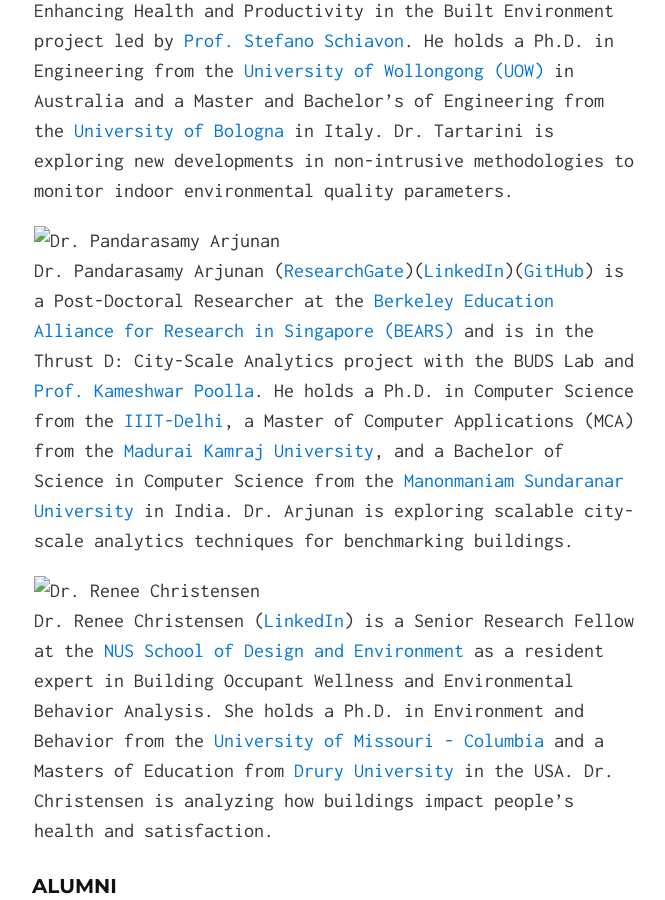
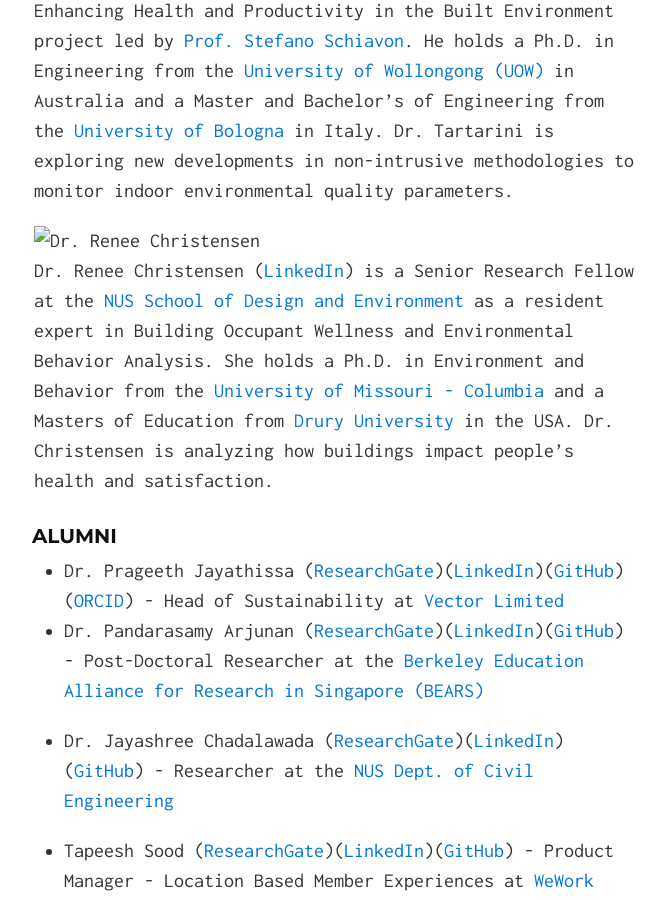
Before and after one commit to buds-lab/buds-lab.github.io, a Jekyll site: the page built from index.md, in a window 1280 px wide and 900 px high, scrolled down 6054 px. Shown: the whole window, without its empty margins (306-971 px from the left). Built offline with Jekyll 4.4.1, drawn with Linux system fonts in a browser that asks for light colours.

Commit message:
moved samy

```diff
--- a/index.md
+++ b/index.md
@@ -108,8 +108,7 @@ Yi Ting Teo is a Student Researcher at NUS in the BUDS Lab. She is a student in
 ![Dr. Federico Tartarini](buds-lab.github.io/federico.png)
 Dr. Federico Tartarini ([ResearchGate](https://www.researchgate.net/profile/Federico_Tartarini/research){:target="_blank"})([LinkedIn](https://www.linkedin.com/in/federico-tartarini-3991995b/){:target="_blank"})([GitHub](https://github.com/FedericoTartarini){:target="_blank"})([ORCID](https://orcid.org/0000-0002-8739-5062){:target="_blank"})([Google Scholar](https://scholar.google.com.sg/citations?user=QcamSPwAAAAJ&hl=en){:target="_blank"}) is a Post-Doctoral Researcher at the [Berkeley Education Alliance for Research in Singapore (BEARS)](http://sinberbest.berkeley.edu/){:target="_blank"} and is in the Theme A: Human-Building Nexus - Enhancing Health and Productivity in the Built Environment project led by [Prof. Stefano Schiavon](https://ced.berkeley.edu/ced/faculty-staff/stefano-schiavon){:target="_blank"}. He holds a Ph.D. in Engineering from the [University of Wollongong (UOW)](https://www.uow.edu.au/){:target="_blank"} in Australia and a Master and Bachelor's of Engineering from the [University of Bologna](https://www.unibo.it/en/homepage){:target="_blank"} in Italy. Dr. Tartarini is exploring new developments in non-intrusive methodologies to monitor indoor environmental quality parameters.
 
-![Dr. Pandarasamy Arjunan](buds-lab.github.io/samyarjunan.jpeg)
-Dr. Pandarasamy Arjunan ([ResearchGate](https://www.researchgate.net/profile/Pandarasamy_Arjunan){:target="_blank"})([LinkedIn](https://www.linkedin.com/in/pandarasamy-arjunan-5580a215/){:target="_blank"})([GitHub](https://github.com/HiSamy){:target="_blank"}) is a Post-Doctoral Researcher at the [Berkeley Education Alliance for Research in Singapore (BEARS)](http://sinberbest.berkeley.edu/){:target="_blank"} and is in the Thrust D: City-Scale Analytics project with the BUDS Lab and [Prof. Kameshwar Poolla](https://www2.eecs.berkeley.edu/Faculty/Homepages/poolla.html){:target="_blank"}. He holds a Ph.D. in Computer Science from the [IIIT-Delhi](https://iiitd.ac.in/){:target="_blank"}, a Master of Computer Applications (MCA) from the [Madurai Kamraj University](http://mkuniversity.ac.in/new/){:target="_blank"}, and a Bachelor of Science in Computer Science from the [Manonmaniam Sundaranar University](https://www.msuniv.ac.in/){:target="_blank"} in India. Dr. Arjunan is exploring scalable city-scale analytics techniques for benchmarking buildings.
+
 
 ![Dr. Renee Christensen](buds-lab.github.io/renee.jpeg)
 Dr. Renee Christensen ([LinkedIn](https://www.linkedin.com/in/renee-christensen-66843688/){:target="_blank"}) is a Senior Research Fellow at the [NUS School of Design and Environment](http://www.sde.nus.edu.sg/){:target="_blank"} as a resident expert in Building Occupant Wellness and Environmental Behavior Analysis. She holds a Ph.D. in Environment and Behavior from the [University of Missouri - Columbia](https://missouri.edu/){:target="_blank"} and a Masters of Education from [Drury University](https://www.drury.edu/){:target="_blank"} in the USA. Dr. Christensen is analyzing how buildings impact people's health and satisfaction.
@@ -121,6 +120,11 @@ Dr. Renee Christensen ([LinkedIn](https://www.linkedin.com/in/renee-christensen-
 <!-- ![Dr. Prageeth Jayathissa](buds-lab.github.io/pjjayasthissa.jpeg) -->
 * Dr. Prageeth Jayathissa ([ResearchGate](https://www.researchgate.net/profile/Prageeth_Jayathissa){:target="_blank"})([LinkedIn](https://www.linkedin.com/in/pjayathissa/){:target="_blank"})([GitHub](https://github.com/pjayathissa){:target="_blank"})([ORCID](https://orcid.org/0000-0003-3833-1852){:target="_blank"}) - Head of Sustainability at [Vector Limited](https://www.vector.co.nz){:target="_blank"}
 <!-- is a Post-Doctoral Researcher at NUS in the BUDS Lab.  He holds a Doctor of Sciences (Dr. sc. ETH Zurich) and Masters in Energy Science from the [ETH Z&uuml;rich](http://bit.ly/2nsD908){:target="_blank"} and a Bachelor's Degree in Mechanical Engineering from the [University of Canterbury](https://www.canterbury.ac.nz/){:target="_blank"} in New Zealand. Dr. Jayathissa is the equivalent of the BUDS Lab *Oberassistent* (Senior Researcher) as he ties together all the technologies being developed. He is an expert in prototyping, engineering, design, and computer science. -->
+<!-- ![Dr. Pandarasamy Arjunan](buds-lab.github.io/samyarjunan.jpeg) -->
+* Dr. Pandarasamy Arjunan ([ResearchGate](https://www.researchgate.net/profile/Pandarasamy_Arjunan){:target="_blank"})([LinkedIn](https://www.linkedin.com/in/pandarasamy-arjunan-5580a215/){:target="_blank"})([GitHub](https://github.com/HiSamy){:target="_blank"}) - Post-Doctoral Researcher at the [Berkeley Education Alliance for Research in Singapore (BEARS)](http://sinberbest.berkeley.edu/){:target="_blank"}
+
+<!-- is a Post-Doctoral Researcher at the [Berkeley Education Alliance for Research in Singapore (BEARS)](http://sinberbest.berkeley.edu/){:target="_blank"} and is in the Thrust D: City-Scale Analytics project with the BUDS Lab and [Prof. Kameshwar Poolla](https://www2.eecs.berkeley.edu/Faculty/Homepages/poolla.html){:target="_blank"}. He holds a Ph.D. in Computer Science from the [IIIT-Delhi](https://iiitd.ac.in/){:target="_blank"}, a Master of Computer Applications (MCA) from the [Madurai Kamraj University](http://mkuniversity.ac.in/new/){:target="_blank"}, and a Bachelor of Science in Computer Science from the [Manonmaniam Sundaranar University](https://www.msuniv.ac.in/){:target="_blank"} in India. Dr. Arjunan is exploring scalable city-scale analytics techniques for benchmarking buildings. -->
+
 
 * Dr. Jayashree Chadalawada ([ResearchGate](https://www.researchgate.net/profile/Jayashree_Chadalawada){:target="_blank"})([LinkedIn](https://www.linkedin.com/in/jayashree-chadalawada-b241132b/){:target="_blank"})([GitHub](https://github.com/Jayashreerao){:target="_blank"}) - Researcher at the [NUS Dept. of Civil Engineering](https://www.eng.nus.edu.sg/cee/){:target="_blank"}
 
```
